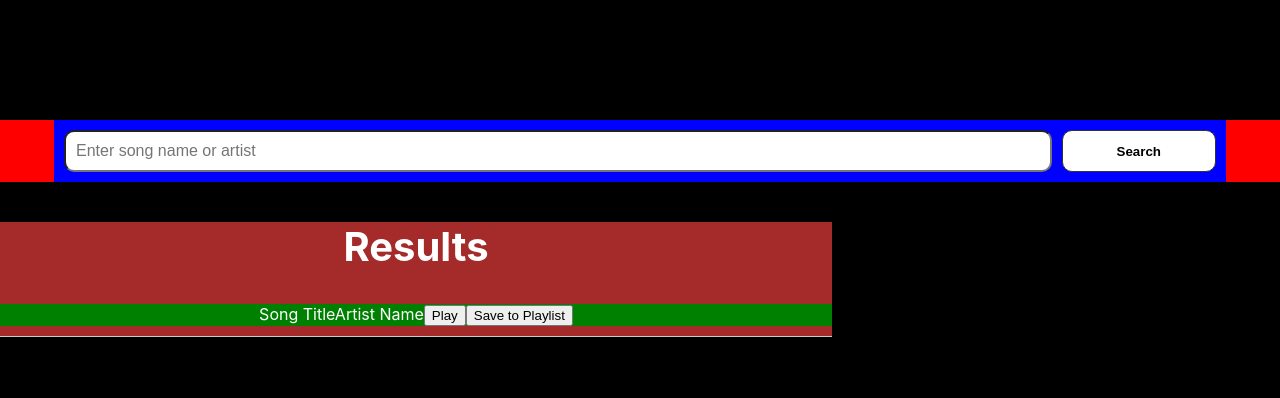
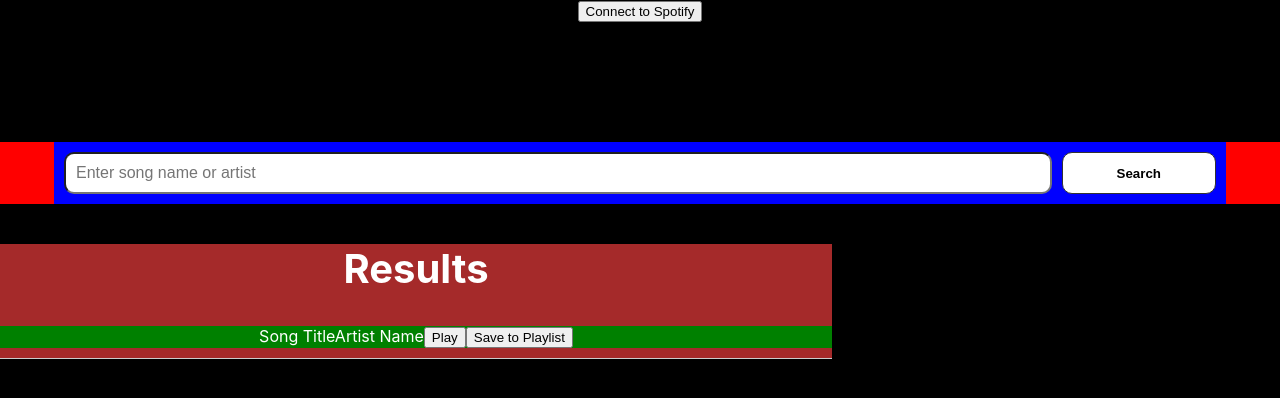
Before and after one commit to fivefootwan/playlistapp_practice, a React (Create React App) app: page / in a window 1280 px wide. Shown: the top 398 px of the page. Built offline with nearby package versions, Linux system fonts and the light colour scheme.

Commit message:
Add Connect to Spotify Button to TEST

```diff
--- a/src/App.js
+++ b/src/App.js
@@ -2,6 +2,8 @@ import logo from './logo.svg';
 import './App.css';
 import SearchBar from './components/SearchBar.js';
 import SearchResult from './components/SearchResult.js'
+import SpotifyLogin from './components/SpotifyLogin';
+
 
 function App() {
 
@@ -13,6 +15,7 @@ function App() {
 
   return (
     <div className="App">
+      <div><SpotifyLogin /></div>
       <header>
         <SearchBar onSearch={handleSearch} />
       </header>
--- /dev/null
+++ b/src/components/SpotifyLogin.js
@@ -0,0 +1,34 @@
+import React from 'react';
+import { generateCodeChallenge, generateRandomString } from '../spotifyAuth';
+
+const clientId = "YOUR_SPOTIFY_CLIENT_ID";
+const redirectUri = "https://playlistapp-practice.vercel.app/callback";
+const scope = "playlist-modify-public playlist-modify-private";
+
+async function redirectToSpotifyAuth() {
+  const codeVerifier = generateRandomString(128);
+  const codeChallenge = await generateCodeChallenge(codeVerifier);
+  localStorage.setItem("code_verifier", codeVerifier);
+
+  const state = generateRandomString(16);
+
+  const args = new URLSearchParams({
+    response_type: "code",
+    client_id: clientId,
+    scope: scope,
+    redirect_uri: redirectUri,
+    state: state,
+    code_challenge_method: "S256",
+    code_challenge: codeChallenge
+  });
+
+  window.location = `https://accounts.spotify.com/authorize?${args.toString()}`;
+}
+
+export default function SpotifyLogin() {
+  return (
+    <button onClick={redirectToSpotifyAuth}>
+      Connect to Spotify
+    </button>
+  );
+}
--- /dev/null
+++ b/src/spotifyAuth.js
@@ -0,0 +1,23 @@
+// utils/spotifyAuth.js
+
+function generateRandomString(length) {
+    const possible = "ABCDEFGHIJKLMNOPQRSTUVWXYZabcdefghijklmnopqrstuvwxyz0123456789";
+    let text = "";
+    for (let i = 0; i < length; i++) {
+      text += possible.charAt(Math.floor(Math.random() * possible.length));
+    }
+    return text;
+  }
+
+  async function generateCodeChallenge(codeVerifier) {
+    const encoder = new TextEncoder();
+    const data = encoder.encode(codeVerifier);
+    const digest = await window.crypto.subtle.digest("SHA-256", data);
+
+    return btoa(String.fromCharCode(...new Uint8Array(digest)))
+      .replace(/\+/g, "-")
+      .replace(/\//g, "_")
+      .replace(/=+$/, "");
+  }
+
+  export { generateRandomString, generateCodeChallenge };
```
